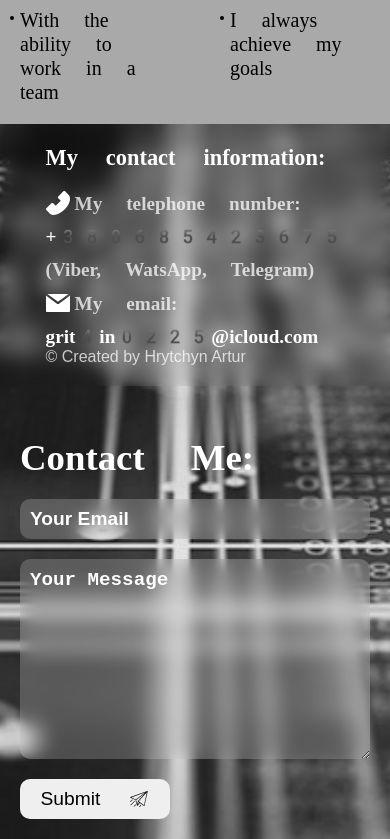
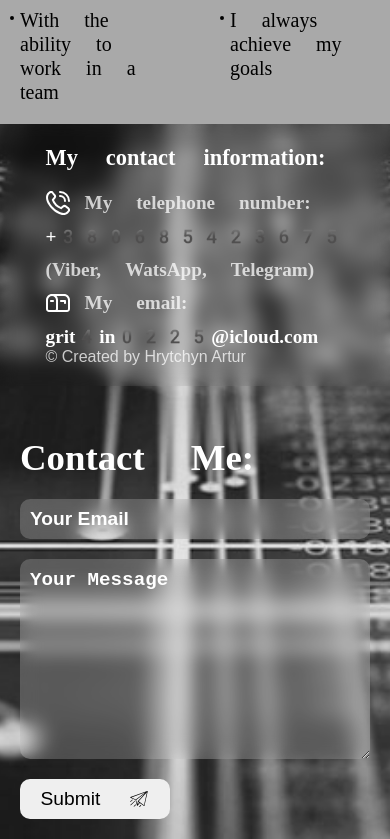
Before and after one commit to gritchin-artur/MyPortfolio, a React (Create React App) app: page / in a window 390 px wide. Shown: the part 3581-4420 px from the top of the page. Built offline with nearby package versions, Linux system fonts and the light colour scheme; no server answers.

Commit message:
chenge icon phone and mail

```diff
--- a/src/components/blocs/contacts/contacts.js
+++ b/src/components/blocs/contacts/contacts.js
@@ -1,6 +1,6 @@
 import { ContactsContainer } from "./contacts.styled";
-import { ReactComponent as Phone } from "../../../img/svg/phone-call-svgrepo-com-2.svg";
-import { ReactComponent as Email } from "../../../img/svg/email-svgrepo-com-2.svg";
+import { ReactComponent as Phone } from "../../../img/svg/phone-call_5070407.svg";
+import { ReactComponent as Email } from "../../../img/svg/mailbox_7653238.svg";
 import { ReactComponent as PaperAirPlane } from "../../../img/svg/paperAirplane.svg";
 import { useState } from "react";
 import emailjs from "emailjs-com";
@@ -53,7 +53,7 @@ serviceId,
           <h3 className="ContactsTitle">My contact information:</h3>
           <ul className="ContactsList">
             <li className="ContactItem">
-              <Phone /> My telephone number:
+              <Phone style={{fill:"white", marginRight:"10px"}}/> My telephone number:
             </li>
             <li className="ContactItem">
               <a href="tel:+380685423675" className="Contact">
@@ -62,7 +62,7 @@ serviceId,
             </li>
             <li className="ContactItem">(Viber, WatsApp, Telegram)</li>
             <li className="ContactItem">
-              <Email /> My email:
+              <Email style={{fill:"white", marginRight:"10px"}}/> My email:
             </li>
             <li className="ContactItem">
               <a href="mailto:grit4in0225@icloud.com" className="Contact">
```
Also changed, not shown: src/img/svg/mailbox_7653238.svg (added), src/img/svg/phone-call_5070407.svg (added).
